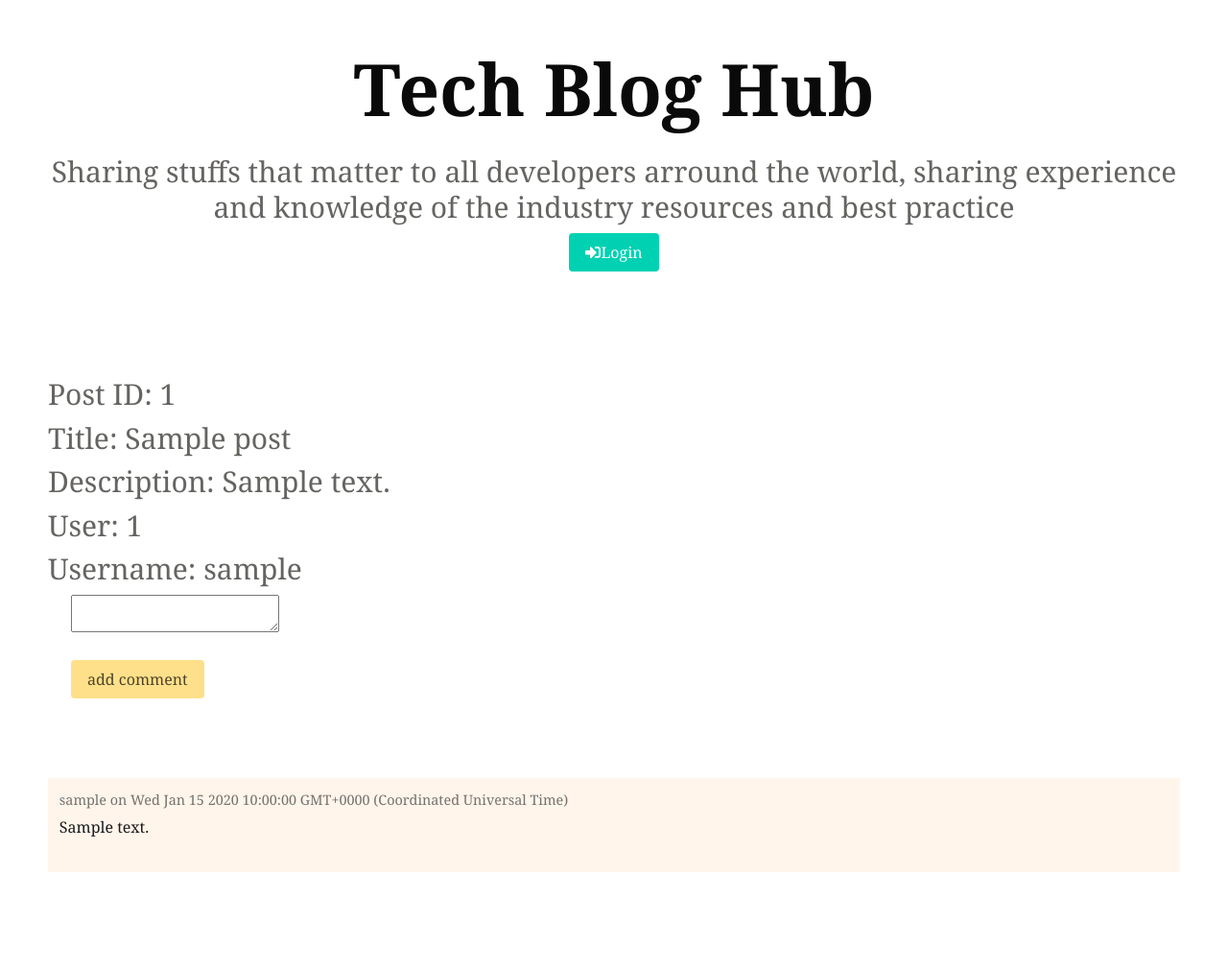
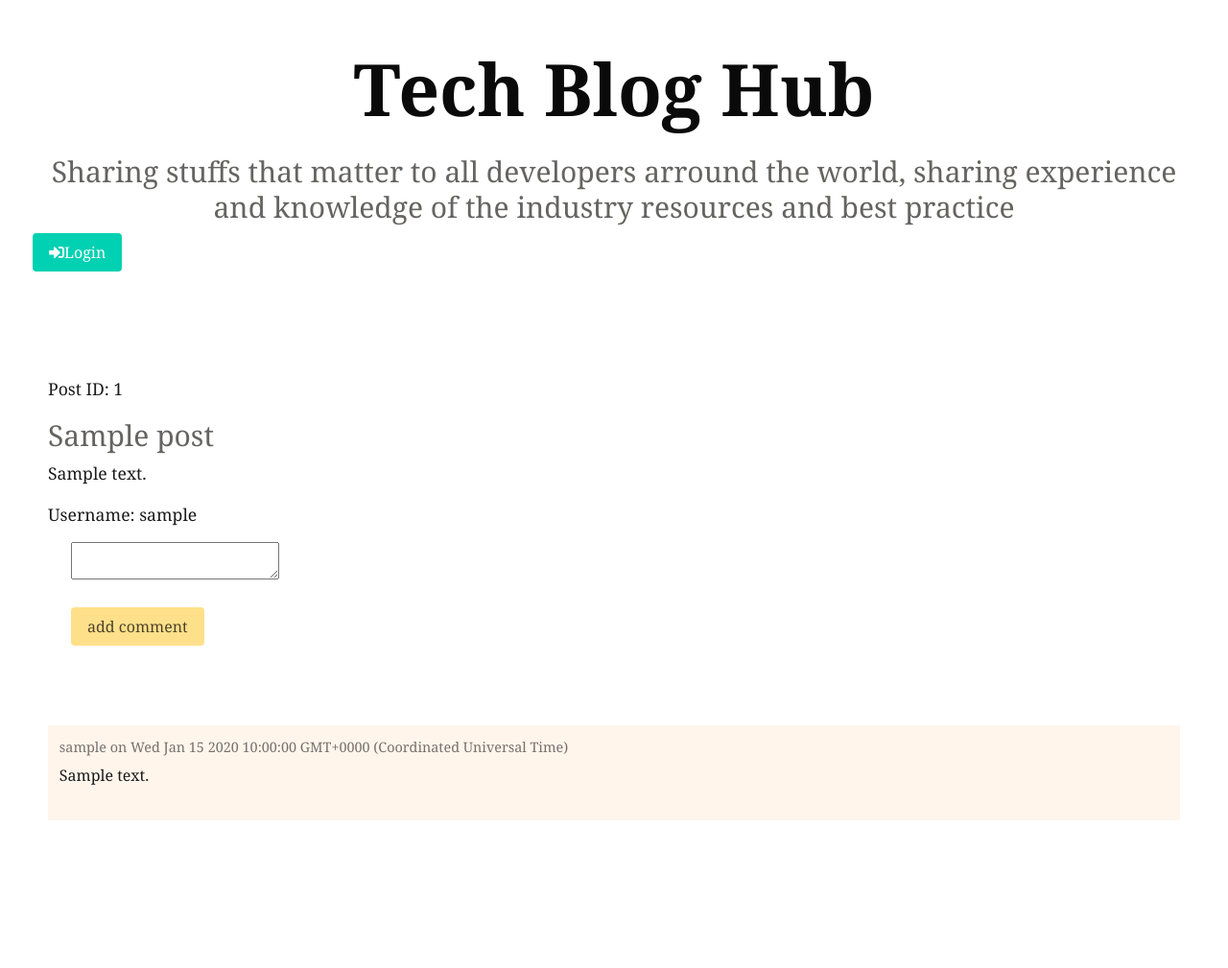
Before and after one commit to IsaacAkanbi/Tech_Blog, a Node server app: page /post/1 in a window 1280 px wide. Shown: the whole page at 96% size. After the commit the page ends 855 px from the top, so only its background shows below. Run offline with Node 20, Linux system fonts and the light colour scheme; tables that the repository leaves empty hold one stand-in row (values such as "Sample post"); some libraries are stand-ins or nearby versions.

Commit message:
fixing bugs

```diff
--- a/views/comment.handlebars
+++ b/views/comment.handlebars
@@ -2,11 +2,11 @@
 
 <!-- displaying form and comments-->
 
-<h3>Post ID: {{ post.id }}</h3>
-<h3>Title: {{ post.title }}</h3>
-<h3>Description: {{ post.description }}</h3>
-<h3>User: {{ post.user_id }}</h3>
-<h3>Username: {{ post.User.username }}</h3>
+<p>Post ID: {{ post.id }}</p>
+<h3> {{ post.title }}</h3>
+<p> {{ post.description }}</p>
+{{!-- <p>User : {{ post.user_id }}</p> --}}
+<p>Username: {{ post.User.username }}</p>
 
 <!-- only display if logged in -->
 {{#if logged_in}}
--- a/views/layouts/main.handlebars
+++ b/views/layouts/main.handlebars
@@ -15,12 +15,12 @@
 <body>
 <div class="wrapper">
 
-
+      {{!-- class="navbar mt-2"   --}}
 
   <header>
     <h1 class="has-text-black px-3 py-3 has-text-weight-bold">Tech Blog Hub</h1>
-    <h3> Sharing stuffs that matter to all developers arround the world, sharing experience and knowledge of the industry resources and best practice</h3
-    <nav class="navbar mt-2">
+    <h3> Sharing stuffs that matter to all developers arround the world, sharing experience and knowledge of the industry resources and best practice</h3>
+    <nav>
             {{#if loggedIn}}
             <a href="/homepage" class="navbar-item is-hoverable pt-1"><i class="fas fa-home"></i> Home</a>
             <a href="/post" class="navbar-item is-hoverable pt-1"><i class="fas fa-comments"></i> Add New Post</a>
```
Also changed, not shown: seeds/postData.js (+4 -4 lines), README.md.
